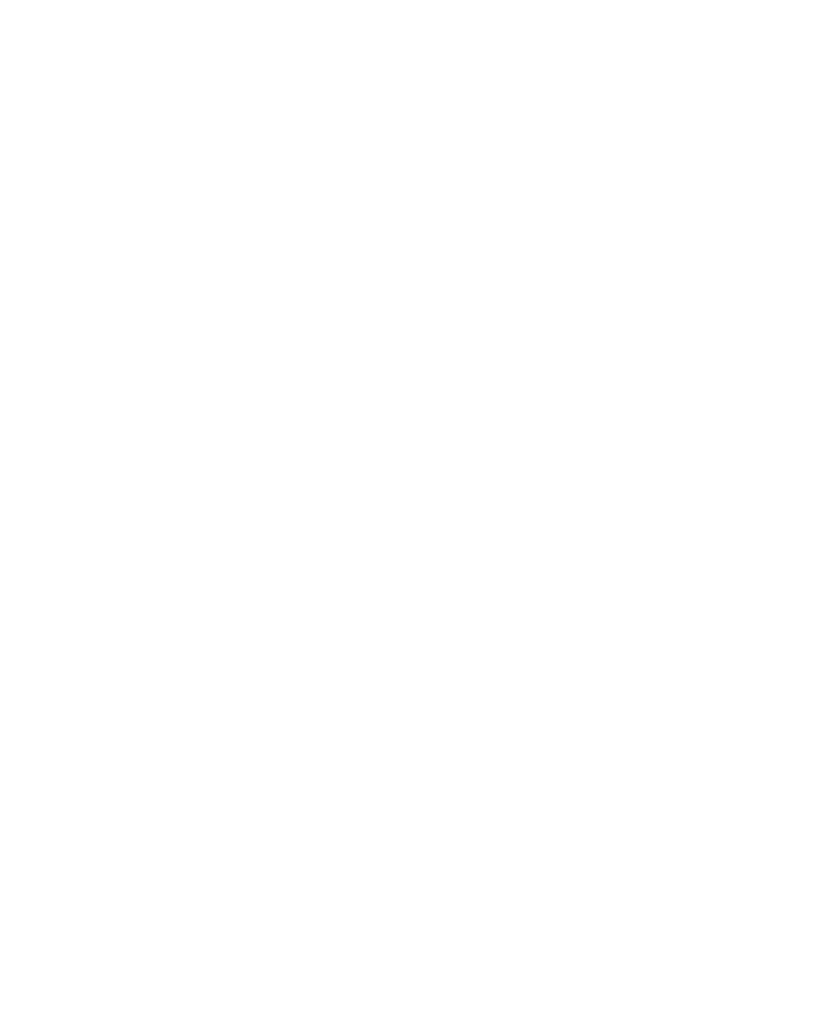
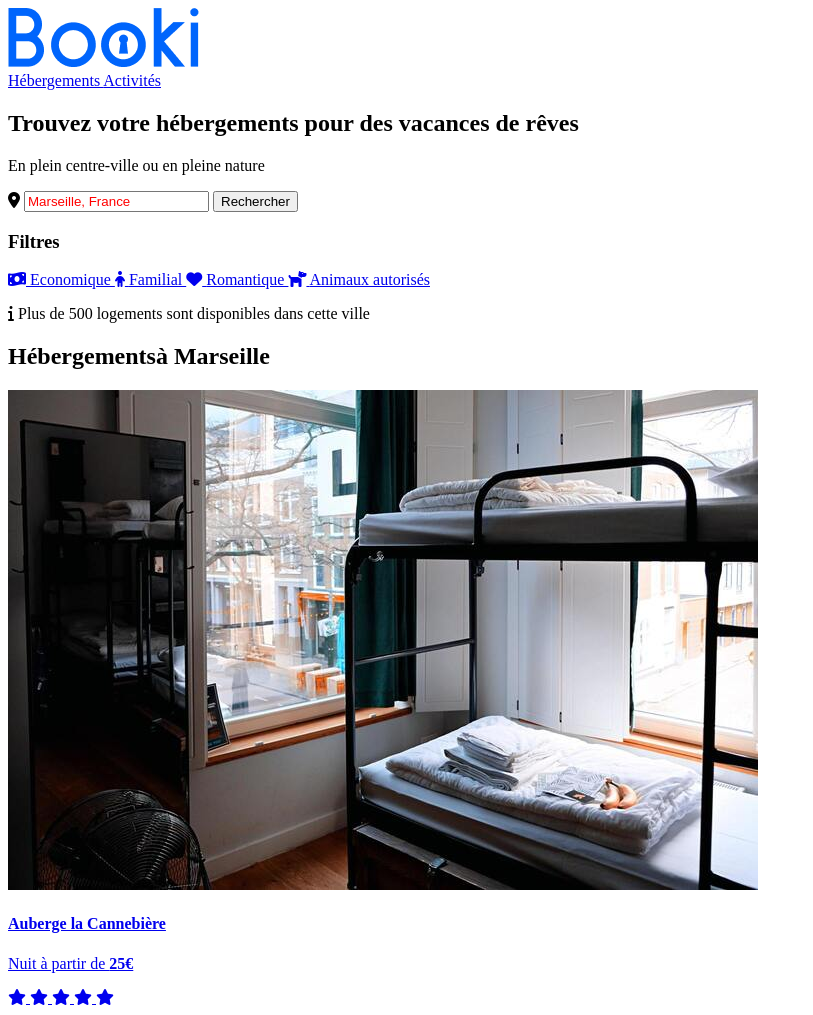
Before and after one commit to jawed92/Booki, a plain HTML site: page index.html in a window 1280 px wide. Shown: the whole page, without its empty margins (0-813 px from the left). Before the commit the page ends 800 px from the top, so only its background shows below. Drawn offline with Linux system fonts and the light colour scheme.

Commit message:
suite html

```diff
--- a/index.html
+++ b/index.html
@@ -4,8 +4,75 @@
   <meta charset="utf-8">
   <title>Booki Trouvez votre hebergement pour des vacances de reves</title>
   <link rel="stylesheet" href="style.css">
+  <script src="https://kit.fontawesome.com/e91c07ac0e.js" crossorigin="anonymous"></script>
 </head>
 
 <body>
+
+    <div id="blocPage">
+
+        <header>
+
+            <a href="#"><img id="logo" src="images/Booki.png" alt="logo booki"></a>
+            <nav>
+                <a href="#hebergements" class="hebergements"> Hébergements </a>
+                <a href="#activites" class="activites"> Activités </a>
+            </nav>
+
+        </header>
+
+        <main>
+
+            <section>
+
+                <h1 class="titrePrincipal"> Trouvez votre hébergements pour des vacances de rêves </h1>
+                <p class="description"> En plein centre-ville ou en pleine nature </p>
+
+                <div id="recherche">
+                    <i class="fas fa-map-marker-alt position"></i>
+                    <input id="champ" type="text" placeholder="Marseille, France" />
+                    <a href="#"> <input class="recherche" type="submit" value="Rechercher" ></a>
+                </div>
+
+                <div id="filtres">
+                    <h3> Filtres </h3>
+                    <a href="#" class="filtre1"> <i class="fas fa-money-bill-wave filtre"></i> <span class="economie"> Economique </span> </a>
+                    <a href="#" class="filtre2"> <i class="fas fa-child "></i> <span class="familial"> Familial </span> </a>
+                    <a href="#" class="filtre3"> <i class="fas fa-heart "></i> <span class="romantique"> Romantique </span> </a>
+                    <a href="#" class="filtre4"> <i class="fas fa-dog "></i> <span class="animaux"> Animaux autorisés </span> </a>
+                </div>
+
+                <div id="info">
+                    <p><i class="fas fa-info"></i> Plus de 500 logements sont disponibles dans cette ville </p>
+                </div>
+
+            </section>
+
+
+            <div id="blocLogements">
+
+                <section id="blocHebergements">
+
+                    <h1 class="titreHebergement"> Hébergementsà Marseille </h1>
+
+                    <div id="logements">
+
+                        <a href="#" class="imageFigure">
+                            <img src="images/hebergements/marcus-loke-WQJvWU_HZFo-unsplash.jpg" alt="Auberge la Cannebière">
+                            <h4 class="imageTitre">Auberge la Cannebière</h4>
+                            <p class="imagePrix">Nuit à partir de <strong class="image1Strong">25€</strong></p>
+                            <div class="imageEtoile">
+                                <i class="fas fa-star"></i>
+                                <i class="fas fa-star"></i>
+                                <i class="fas fa-star"></i>
+                                <i class="fas fa-star"></i>
+                                <i class="fas fa-star gris"></i>
+                            </div>
+                        </a>
+                    </div>
+                </section>
+            </div>
+        </main>
+    </div>
 </body>
 </html>
--- a/style.css
+++ b/style.css
@@ -0,0 +1,3 @@
+input::placeholder {
+    color: red;
+  }
```
